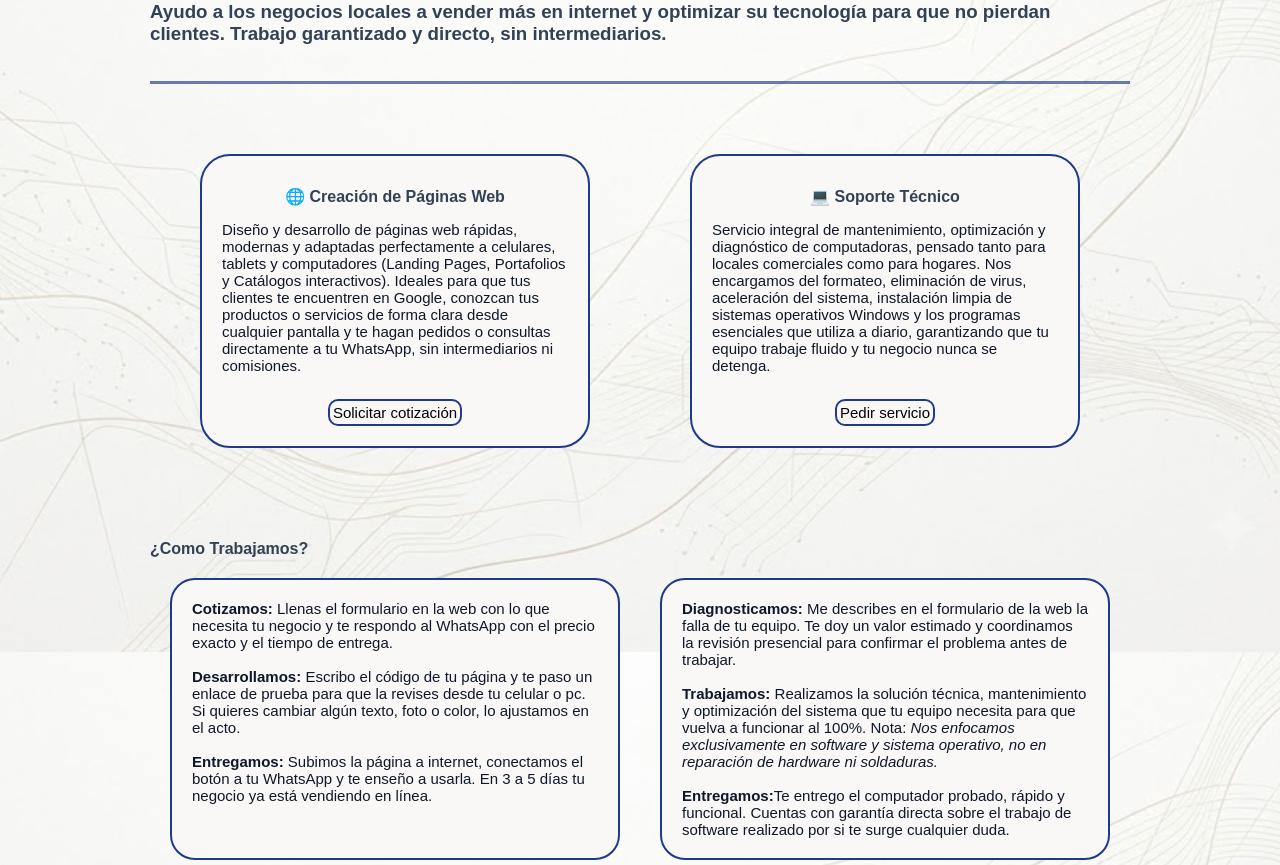
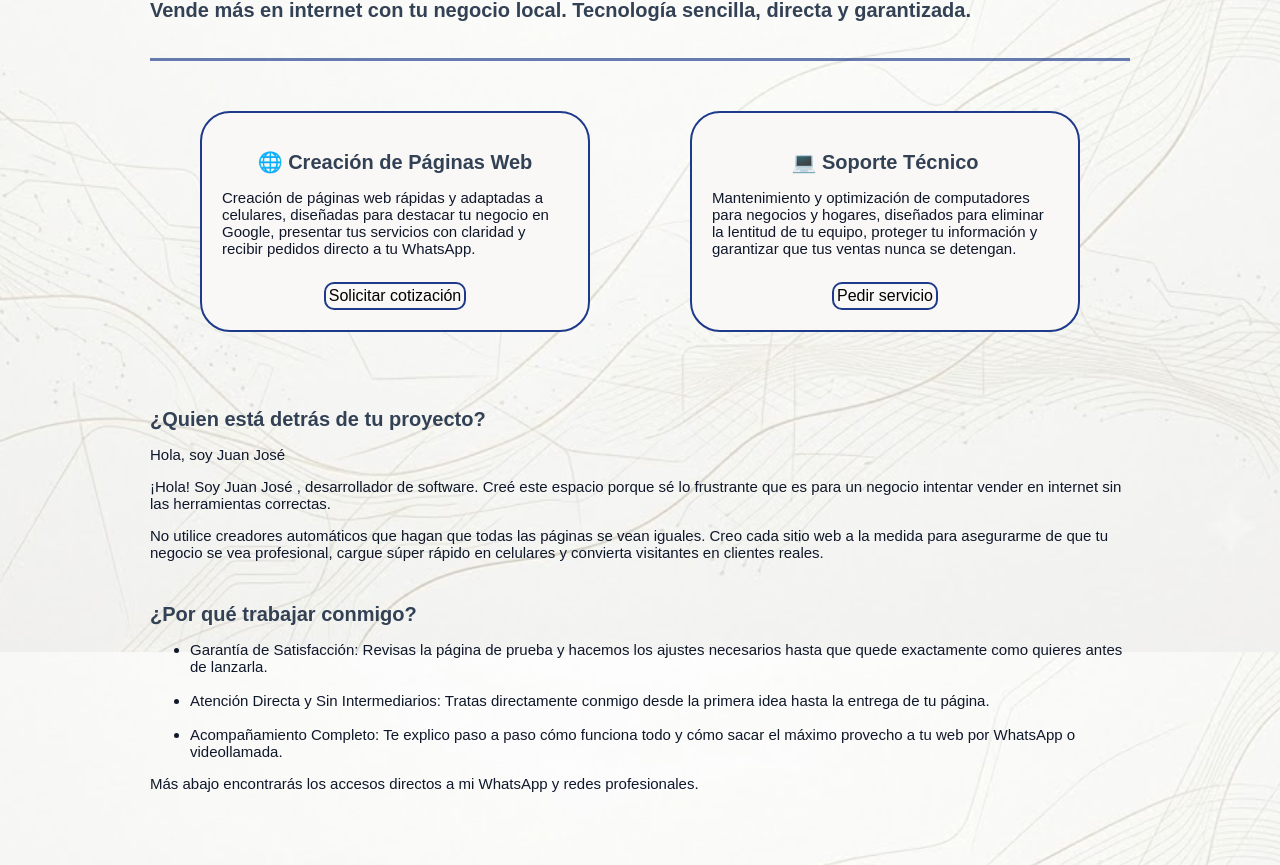
Before and after one commit to JuanP1neda/juanpineda-Web, an Angular app: page /principal in a window 1280 px wide. Shown: the part 148-1013 px from the top of the page. Built offline with nearby package versions, Linux system fonts and the light colour scheme.

Commit message:
Actualizacion de Interfas

```diff
--- a/src/app/component/modal/modal.css
+++ b/src/app/component/modal/modal.css
@@ -1,7 +1,7 @@
 .modal-dialog {
   border-radius: 50px;
   padding: 15px 30px;
-  width: 500px;
+  width: 450px;
   box-shadow: 0 10px 25px var(--sombra);
   border: solid 3px var(--bordes);
 }
@@ -25,7 +25,6 @@
   backdrop-filter: blur(2px);
 }
 .modal-header{
-  margin: 0;
   font-size: 20px;
   display: flex;
   justify-content: space-between;
@@ -40,9 +39,26 @@
 div{
   text-align: center;
 }
-
+input{
+  font-size: 14px;
+  margin: 10px 0 5px 0;
+}
+select{
+  font-size: 14px;
+  margin: 10px 0 5px 0;
+}
+textarea{
+  font-family: 14px;
+  width: 290px; height: 50px;
+  margin: 10px 0 5px 0;
+}
 
 @media(width <= 750px){
+  .modal-dialog{
+    width: 70%;
+  }
+}
+@media(width <= 450px){
   .modal-dialog{
     width: 80%;
   }
--- a/src/app/component/modal/modal.html
+++ b/src/app/component/modal/modal.html
@@ -1,7 +1,7 @@
 <dialog #dialogo class="modal-dialog">
 
   <div class="modal-header">
-    <h3>Cotizar Pagina Web</h3>
+    <h3 style="font-size: 18px;">Cotizar Pagina Web</h3>
     <button class="cerrarBoton" type="button" (click)="cerrarModal()"><b>X</b></button>
   </div><br>
 
@@ -10,8 +10,8 @@
     <form [formGroup]="cotizarWeb" (ngSubmit)="logica()">
 
       <div>
-        <label><b>Tu Nombre o Nombre de tu Negocio</b></label><br><br>
-        <input type="text" formControlName="nombre" placeholder="Juan Pérez / MisceláneaJGA"><br>
+        <label><b>Tu Nombre o Nombre de tu Negocio</b></label><br>
+        <input type="text" formControlName="nombre" placeholder="Juan Pérez/Tu Negocio"><br>
 
         @if (cotizarWeb.get('nombre')?.invalid && cotizarWeb.get('nombre')?.touched) {
           <small style="color: red;">Debe incluir su nombre o el nombre de su negocio para continuar.</small>
@@ -19,7 +19,7 @@
         </div><br>
 
         <div>
-          <label><b>¿Que tipo de página necesitas?</b></label><br><br>
+          <label><b>¿Que tipo de página necesitas?</b></label><br>
             <select formControlName="tipoPagina" name="tipoPagina">
               <option value="" default Selected>Selecciona</option>
               <option value="Pagina Unica de Ventas">Pagina Unica de Ventas</option>
@@ -27,21 +27,27 @@
               <option value="Portafolio Profesional">Portafolio Profesional</option>
               <option value="No estoy seguro, quiero asesoría">No estoy seguro, quiero asesoría</option>
             </select>
-        </div>
+        </div><br>
         <a routerLink="/informacion" fragment="paginaWeb">¿Que significa cada opción?</a><br><br>
 
-        <div>
-          <label><b>¿Ya tienes logo, fotos e información de tu negocio?</b></label><br><br>
-          <label><input value="Si, tengo todo listo." type="radio" name="tieneLogo" formControlName="tieneLogo">Si, tengo todo listo.</label><br>
+        <div style="display: flex; align-items: center; flex-direction: column;">
 
-          <label><input value="Tengo algunas cosas." type="radio" name="tieneLogo" formControlName="tieneLogo">Tengo algunas cosas.</label><br>
+          <label><b>¿Ya tienes logo, fotos e información de tu negocio?</b></label><br>
 
-          <label><input value="No, necesito ayuda con eso" type="radio" name="tieneLogo" formControlName="tieneLogo">No, necesito ayuda con eso.</label><br>
-        </div><br>
+          <div style="text-align: start;">
+
+              <label><input value="Si, tengo todo listo." type="radio" name="tieneLogo" formControlName="tieneLogo">Si todo listo.</label><br>
+
+              <label><input value="Tengo algunas cosas." type="radio" name="tieneLogo" formControlName="tieneLogo">Tengo algunas cosas.</label><br>
+
+              <label><input value="No, necesito ayuda con eso" type="radio" name="tieneLogo" formControlName="tieneLogo">No, necesito ayuda con eso.</label><br>
+
+          </div>
+        </div><br><br>
 
         <div>
-          <label><b>Cuéntame brevemente sobre tu proyecto</b></label><br><br>
-          <textarea formControlName="brevementeProyecto"></textarea><br>
+          <label><b>Cuéntame brevemente sobre tu idea</b></label><br>
+          <textarea formControlName="brevementeProyecto" placeholder="Tengo una tienda de ropa y necesito mostrar un catálogo de mis productos con mis redes sociales y ubicación."></textarea><br>
 
           @if (cotizarWeb.get('brevementeProyecto')?.invalid && cotizarWeb.get('brevementeProyecto')?.touched) {
             <small style="color: red;">Debe describir el proyecto que desea para poder continuar</small>
--- a/src/app/component/modal2/modal2.css
+++ b/src/app/component/modal2/modal2.css
@@ -4,7 +4,7 @@
   box-shadow: 0 10px 25px var(--sombra);
   border: solid 3px var(--bordes);
   text-align: center;
-  max-width: 500px;
+  width: 450px;
 }
 .modal-dialog::-webkit-scrollbar{
   width: 10px;
@@ -36,7 +36,29 @@
 .modal-main {
   font-size: 15px;
 }
+div{
+  text-align: center;
+}
+input{
+  font-size: 14px;
+  margin: 10px 0 5px 0;
+}
+select{
+  font-size: 14px;
+  width: 150px;
+  margin: 10px 0 5px 0;
+}
+textarea{
+  font-family: 14px;
+  width: 290px; height: 50px;
+  margin: 10px 0 5px 0;
+}
 
+@media(width <= 750px){
+  .modal-dialog{
+    width: 70%;
+  }
+}
 @media(width <= 450px){
   .modal-dialog{
     width: 80%;
--- a/src/app/component/modal2/modal2.html
+++ b/src/app/component/modal2/modal2.html
@@ -1,7 +1,7 @@
 <dialog #dialogo2 class="modal-dialog">
 
     <div class="modal-header">
-        <h3>Cotizar servicio de soporte técnico</h3>
+        <h3 style="font-size: 18px;">Cotizar servicio de soporte técnico</h3>
         <button class="cerrarBoton" type="button" (click)="cerrarModal()"><b>X</b></button>
     </div><br>
 
@@ -10,7 +10,7 @@
         <form [formGroup]="Cotizar" (ngSubmit)="logica2()">
             <div>
                 <label><b>Tu Nombre o Nombre de tu Negocio</b></label><br>
-                <input formControlName="nombre" type="text" placeholder="Juan Pérez / MisceláneaJGA"><br>
+                <input formControlName="nombre" type="text" placeholder="Juan Pérez/Tu Negocio"><br>
 
                 @if (Cotizar.get('nombre')?.invalid && Cotizar.get('nombre')?.touched) {
                     <small style="color: red;">Debe colocar un nombre para continuar</small>
@@ -47,12 +47,12 @@
 
             <div>
                 <label><b>¿Que problema o servicio necesita?</b></label><br>
-                <select formControlName="problema" name="problema">
+                <select class="selectProblema" formControlName="problema" name="problema">
                     <option value="" defaultSelected>
                         Seleccionar
                     </option>
                     <option value="Mantenimiento Lógico y Optimización">
-                        Mantenimiento Lógico y Optimización
+                        Mantenimiento y Optimización
                     </option>
                     <option value="Eliminación de virus/malware">
                         Eliminación de virus/malware
@@ -61,15 +61,15 @@
                         Formateo e instalación limpia (Windows 10/11)
                     </option>
                     <option value="Instalación / Migración a Linux">
-                        Instalación / Migración a Linux
+                        Instalación/Migración a Linux
                     </option>
                     <option value="Recuperación de Sistema / Error de Arranque">
-                        Recuperación de Sistema / Error de Arranque
+                        Recuperación de Sistema/Error de Arranque
                     </option>
                     <option value="Instalación de Programas Especializados">
                         Instalación de Programas Especializados
                     </option>
-                    <option value="Respaldo y Migración de Datos (Copia de Seguridad)">Respaldo y Migración de Datos (Copia de Seguridad)</option>
+                    <option value="Respaldo y Migración de Datos (Copia de Seguridad)">Respaldo y Migración de Datos</option>
                 </select><br>
             </div>
 
@@ -77,7 +77,7 @@
 
             <div>
                 <label><b>Describe brevemente que necesita tu equipo</b></label><br>
-                <textarea formControlName="descripcion" style="width: 250px; height: 80px;" placeholder="La computadora prende pero se queda en la pantalla de carga y está muy lento para abrir programas."></textarea><br>
+                <textarea formControlName="descripcion" placeholder="La computadora prende pero se queda en la pantalla de carga."></textarea><br>
 
                 @if (Cotizar.get('descripcion')?.invalid && Cotizar.get('descripcion')?.touched) {
                     <small style="color: red;">Debe colocar una descripción para poder continuar</small>
--- a/src/app/vistas/principal/principal.css
+++ b/src/app/vistas/principal/principal.css
@@ -6,8 +6,8 @@ nav{
 /* Inicio Menu */
     .section_menu{
         display: flex;
-        margin-bottom: 70px;
-        margin-top: 70px;
+        margin-bottom: 50px;
+        margin-top: 50px;
     }
     .article_menu{
         display: flex;
@@ -23,28 +23,10 @@ nav{
 
 /* Fin menu */
 
-/* Inicio Como Trabajamos */
-
-    .como_trabajamos{
-        margin-bottom: 70px;
-    }
-    .article_comoTrabajamos{
-        display: flex;
-    }
-    .parrafos_comoTrabajamos{
-        background-color: var(--fondoContenedor);
-        border: solid var(--bordes) 2px;
-        border-radius: 25px;
-        margin: 20px;
-        padding: 20px;
-        width: 50%;
-    }
-
-/* Fin Como Trabajamos */
-
 /* Inicio mi información */
     .mi_informacion{
         display: flex;
+        flex-direction: column;
         margin-bottom: 70px;
     }
     .contenedor_foto{
@@ -57,13 +39,6 @@ nav{
         border: var(--bordes) 2px solid;
     }
 /* Fin mi información */
-
-/* Inicio demostrar capacidad */
-    .demostracion_capacidad{
-        margin-bottom: 70px;
-    }
-
-/* Fin demostrar capacidad */
 
 /* Inicio footer */
     footer{
@@ -96,37 +71,23 @@ nav{
     /* INICIO TABLET-CELULAR */
         /*Inicio Menu*/
             .section_menu{
+                margin-top: 40px;
                 margin-bottom: 20px;
-                margin-top: 50px;
+                display: flex;
+                flex-direction: column;
+                align-items: center;
+                justify-content: center;
             }
             .article_menu{
                 padding: 10px 10px;
                 margin: 20px;
-                width: 100%;
+                width: 50%;
             }
         /*Fin Menu*/
 
-        /* Inicio Como Trabajamos */
-
-            .como_trabajamos{
-                margin-bottom: 40px;
-            }
-            .article_comoTrabajamos{
-                display: flex;
-                justify-content: center;
-            }
-            .parrafos_comoTrabajamos{
-                background-color: var(--fondoContenedor);
-                border: solid var(--bordes) 2px;
-                border-radius: 25px;
-                padding: 30px;
-                width: 100%;
-            }
-        /* Fin Como Trabajamos*/
-
         /* Inicio mi información*/
             .mi_informacion{
-                margin: 50px 20px;
+                margin-bottom: 50px;
                 display: flex;
                 justify-content: center;
             }
@@ -138,12 +99,11 @@ nav{
             }
         /* Fin mi información*/
 
-        /* Inicio demostrar capacidad*/
-            .demostracion_capacidad{
-                margin: 50px 20px;
-            }
-        /* Fin demostrar capacidad*/
-
     /* FIN TABLET-CELULAR */
 
 }
+@media (width <= 450px){
+    .article_menu{
+        width: 80%;
+    }
+}
--- a/src/app/vistas/principal/principal.html
+++ b/src/app/vistas/principal/principal.html
@@ -1,7 +1,7 @@
 <header>
     <h1>Juan José Pineda - Desarrollador de Software</h1>
     <h3>Desarrollo Web & Soluciones Tecnológicas</h3>
-    <h3>Ayudo a los negocios locales a vender más en internet y optimizar su tecnología para que no pierdan clientes. Trabajo garantizado y directo, sin intermediarios.</h3>
+    <h3>Vende más en internet con tu negocio local. Tecnología sencilla, directa y garantizada.</h3>
 </header>
 <br><br>
 <nav></nav>
@@ -10,13 +10,13 @@
 
         <article class="article_menu">
             <h4>🌐 Creación de Páginas Web</h4>
-            <p>Diseño y desarrollo de páginas web rápidas, modernas y adaptadas perfectamente a celulares, tablets y computadores (Landing Pages, Portafolios y Catálogos interactivos). Ideales para que tus clientes te encuentren en Google, conozcan tus productos o servicios de forma clara desde cualquier pantalla y te hagan pedidos o consultas directamente a tu WhatsApp, sin intermediarios ni comisiones.</p>
+            <p>Creación de páginas web rápidas y adaptadas a celulares, diseñadas para destacar tu negocio en Google, presentar tus servicios con claridad y recibir pedidos directo a tu WhatsApp.</p>
             <button (click)="abrirModal()" class="boton_menu">Solicitar cotización</button>
         </article>
 
         <article class="article_menu">
             <h4>💻 Soporte Técnico</h4>
-            <p>Servicio integral de mantenimiento, optimización y diagnóstico de computadoras, pensado tanto para locales comerciales como para hogares. Nos encargamos del formateo, eliminación de virus, aceleración del sistema, instalación limpia de sistemas operativos Windows y los programas esenciales que utiliza a diario, garantizando que tu equipo trabaje fluido y tu negocio nunca se detenga.</p>
+            <p>Mantenimiento y optimización de computadores para negocios y hogares, diseñados para eliminar la lentitud de tu equipo, proteger tu información y garantizar que tus ventas nunca se detengan.</p>
             <button (click)="abrirModal2()" class="boton_menu" >Pedir servicio</button>
         </article>
 
@@ -30,31 +30,7 @@
             (onClose)="cerrarModal2()">
 
         </app-modal2>
-
     </section>
-
-    <section class="como_trabajamos">
-        <article class="article_comoTrabajamos">
-            <h4>¿Como Trabajamos?</h4>
-        </article>
-
-        <article class="article_comoTrabajamos">
-            <p class="parrafos_comoTrabajamos">
-                <b>Cotizamos:</b> Llenas el formulario en la web con lo que necesita tu negocio y te respondo al WhatsApp con el precio exacto y el tiempo de entrega. <br><br>
-                <b>Desarrollamos:</b> Escribo el código de tu página y te paso un enlace de prueba para que la revises desde tu celular o pc. Si quieres cambiar algún texto, foto o color, lo ajustamos en el acto. <br><br>
-                <b>Entregamos:</b> Subimos la página a internet, conectamos el botón a tu WhatsApp y te enseño a usarla. En 3 a 5 días tu negocio ya está vendiendo en línea.
-            </p>
-
-            <p class="parrafos_comoTrabajamos" >
-                <b>Diagnosticamos:</b> Me describes en el formulario de la web la falla de tu equipo. Te doy un valor estimado y coordinamos la revisión presencial para confirmar el problema antes de trabajar. <br><br>
-                <b>Trabajamos:</b> Realizamos la solución técnica, mantenimiento y optimización del sistema que tu equipo necesita para que vuelva a funcionar al 100%. Nota: <i>Nos enfocamos exclusivamente en software y sistema operativo, no en reparación de hardware ni soldaduras.</i><br><br>
-                <b>Entregamos:</b>Te entrego el computador probado, rápido y funcional. Cuentas con garantía directa sobre el trabajo de software realizado por si te surge cualquier duda.
-
-            </p>
-
-        </article>
-    </section>
-
 
     <section class="mi_informacion">
 
@@ -63,28 +39,21 @@
 
             <p>Hola, soy Juan José</p>
 
-            <p>Soy Técnico en Desarrollo de Software y actualmente soy estudiante de Ingeniería de Sistemas. Vivo en Chochó, Sincelejo, y fundé este espacio porque sé lo difícil que es para los negocios de nuestra región competir en el mundo digital sin las herramientas correctas.</p>
-            <p>No utilicé plantillas automáticas ni generadores de IA que hagan que todas las páginas se vean iguales. Escribo el código yo mismo usando tecnologías modernas como Angular, HTML, CSS y JavaScript para asegurarme de que tu web cargue rápido y sea 100% seguro.</p>
-            <p>[Angular] [TypeScript] [HTML5/CSS3] [Tailwind] [Soporte Windows]</p>
-            Mas abajo encontraras el enlace para ir a LinkedIn, GitHub y WhatsApp directamente
+            <p>¡Hola! Soy Juan José , desarrollador de software. Creé este espacio porque sé lo frustrante que es para un negocio intentar vender en internet sin las herramientas correctas.</p>
+
+            <p>No utilice creadores automáticos que hagan que todas las páginas se vean iguales. Creo cada sitio web a la medida para asegurarme de que tu negocio se vea profesional, cargue súper rápido en celulares y convierta visitantes en clientes reales.</p>
         </article>
 
-        <article class="contenedor_foto">
-            <img class="Foto" src="foto.jpg" alt="Foto">
-        </article>
-
-    </section>
-
-    <section class="demostracion_capacidad">
         <article>
-            <h4>Demostración de Capacidad</h4>
+            <h4>¿Por qué trabajar conmigo?</h4>
             <ul>
-                <li>Código Limpio: Todo mi trabajo está respaldado por mi formación académica. Puedes revisar mi código de manera pública si lo deseas.</li>
+                <li>Garantía de Satisfacción: Revisas la página de prueba y hacemos los ajustes necesarios hasta que quede exactamente como quieres antes de lanzarla.</li>
                 <br>
-                <li>Soporte Local y Presencial: Al estar aquí mismo en Sincelejo, puedo ir directamente a tu negocio a entregarte el proyecto y explicarte cómo funciona todo cara a cara</li>
+                <li>Atención Directa y Sin Intermediarios: Tratas directamente conmigo desde la primera idea hasta la entrega de tu página.</li>
                 <br>
-                <li>Prueba de Calidad: Si no estás satisfecho con la velocidad y el diseño de la página de prueba, hacemos los cambios necesarios antes del despliegue final.</li>
+                <li>Acompañamiento Completo: Te explico paso a paso cómo funciona todo y cómo sacar el máximo provecho a tu web por WhatsApp o videollamada.</li>
             </ul>
+            <p>Más abajo encontrarás los accesos directos a mi WhatsApp y redes profesionales.</p>
         </article>
     </section>
 
--- a/src/styles.css
+++ b/src/styles.css
@@ -28,10 +28,12 @@ body{
 h1{
     color: var(--titulo);
     text-align: center;
+    font-size: 30px;
 }
 h3,h4{
     color: var(--subtítulos);
     margin-bottom: 0px;
+    font-size: 20px;
 }
 p,ul,ol{
     color: var(--texto);
@@ -47,7 +49,7 @@ button{
         border-radius: 10px;
         cursor: pointer;
         transition: box-shadow 0.5s ease-in-out;
-        font-size: 15px;
+        font-size: 16px;
         margin: 10px;
         padding: 3px;
     }
@@ -83,6 +85,20 @@ button:hover{
             flex-wrap: wrap;
         }
     }
+    @media (width <= 450px) {
+       h1{
+            font-size: 25px;
+        }
+        h3,h4{
+            font-size: 15px;
+        }
+        p{
+            font-size: 15px;
+        }
+        button{
+            font-size: 16px;
+        }
+    }
 
 
 /* Fin Multiplataforma */
```
